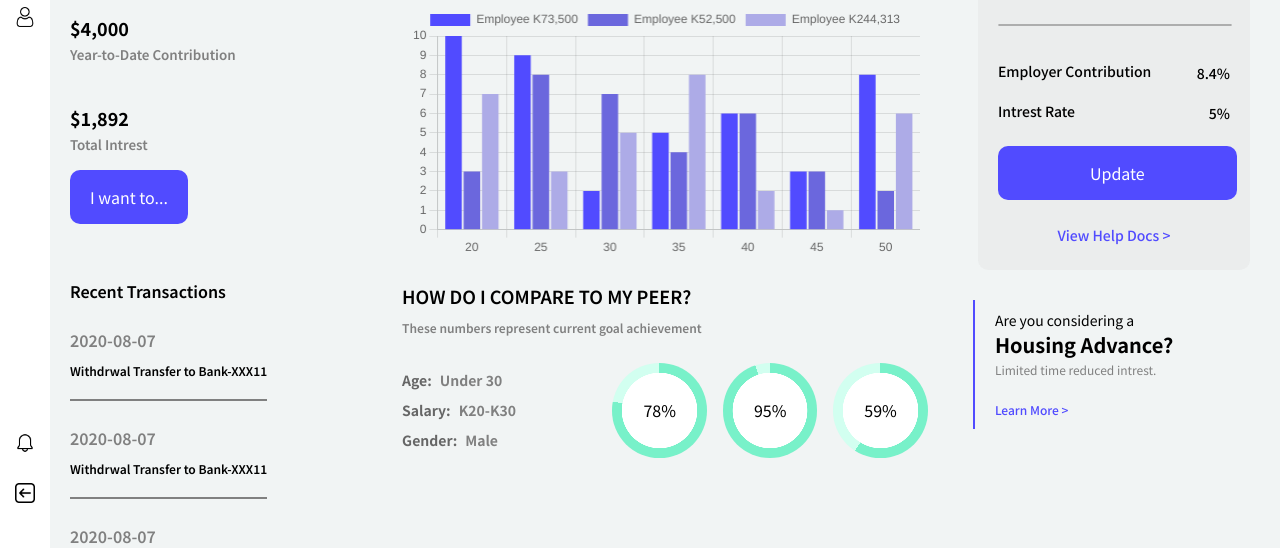
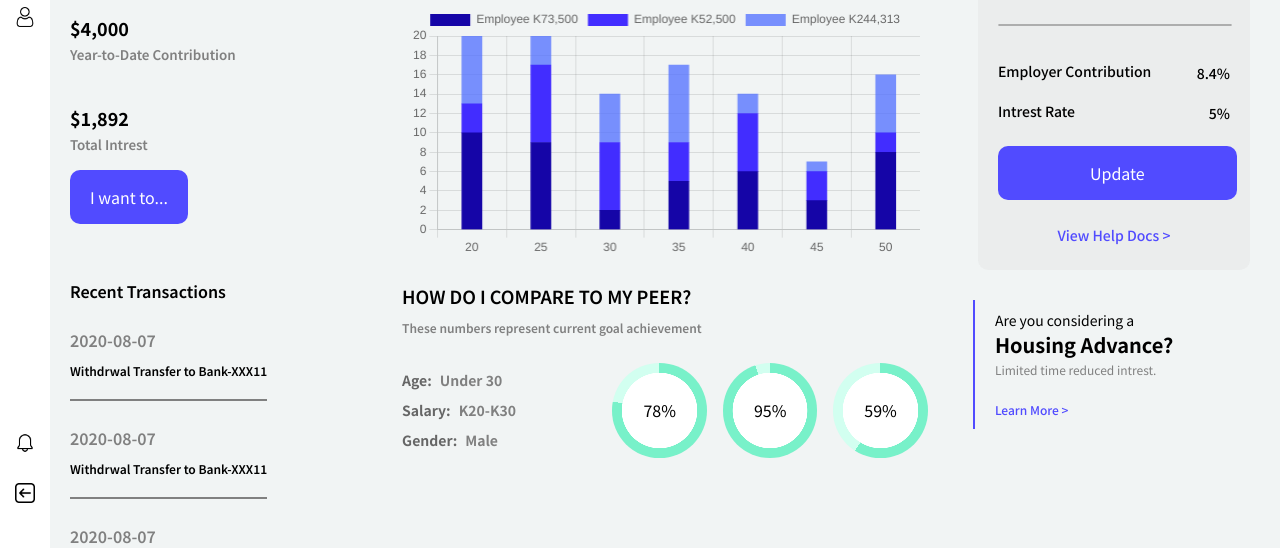
Before and after one commit to PradhumnAgarwal/mockup, a plain HTML site: page index.html in a window 1280 px wide. Shown: the part 252-800 px from the top of the page. Drawn offline with nearby package versions, Linux system fonts and the light colour scheme.

Commit message:
chart update

```diff
--- a/index.html
+++ b/index.html
@@ -216,26 +216,33 @@
                 type: 'bar',
                 label: 'Employee K73,500',
                 data: [10, 9, 2, 5, 6, 3, 8],
-                backgroundColor: '#514bff',
-                // borderWidth: 1
+                backgroundColor: '#1505a7',
+                borderRadius: 0,
+                barThickness: 20,
+
             }, {
                 type: 'bar',
                 label: 'Employee K52,500',
                 data: [3, 8, 7, 4, 6, 3, 2],
-                backgroundColor: '#6b67dd',
-                // borderWidth: 1
+                backgroundColor: '#422dff',
+                borderRadius: 0,
+                barThickness: 20
             }, {
                 type: 'bar',
                 label: 'Employee K244,313',
                 data: [7, 3, 5, 8, 2, 1, 6],
-                backgroundColor: '#adabe7',
-                // borderWidth: 1
+                backgroundColor: '#5271ffc4',
+                borderRadius: 0,
+                barThickness: 20
             }]
         },
         options: {
             scales: {
+                x: {
+                    stacked: true,
+                },
                 y: {
-                    beginAtZero: true
+                    stacked: true,
                 }
             }
         }
--- a/style.css
+++ b/style.css
@@ -246,8 +246,6 @@ canvas {
 }
 .head {
   width: 100%;
-}
-.panel2-3-3 {
 }
 .head h2 {
   font-size: 18px;
```
